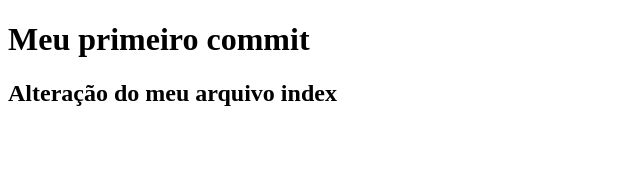
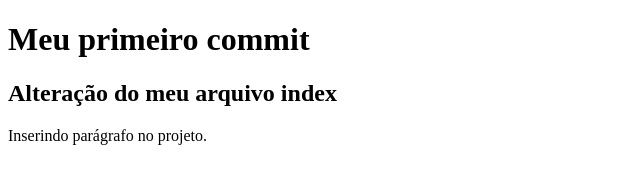
Before and after one commit to iuky-ferreira2000/Teste_git_iuky, a plain HTML site: page index.html in a window 1280 px wide. Shown: the whole page, without its empty margins (0-640 px from the left). Drawn offline with Linux system fonts and the light colour scheme.

Commit message:
Update index.html

```diff
--- a/index.html
+++ b/index.html
@@ -8,5 +8,6 @@
 <body>
     <h1>Meu primeiro commit</h1>
     <h2>Alteração do meu arquivo index</h2>
+    <p>Inserindo parágrafo no projeto.</p>
 </body>
 </html>
```
